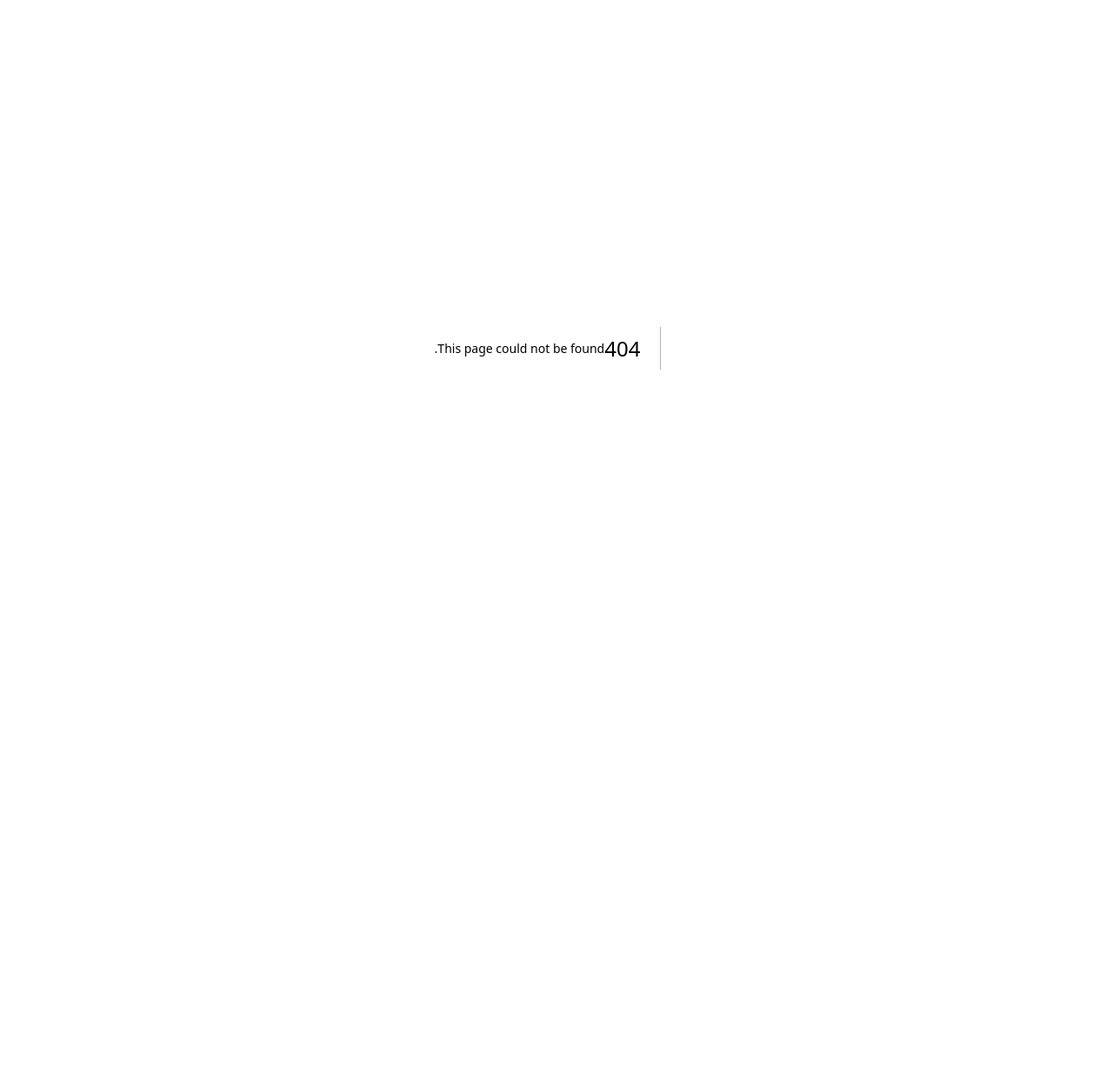
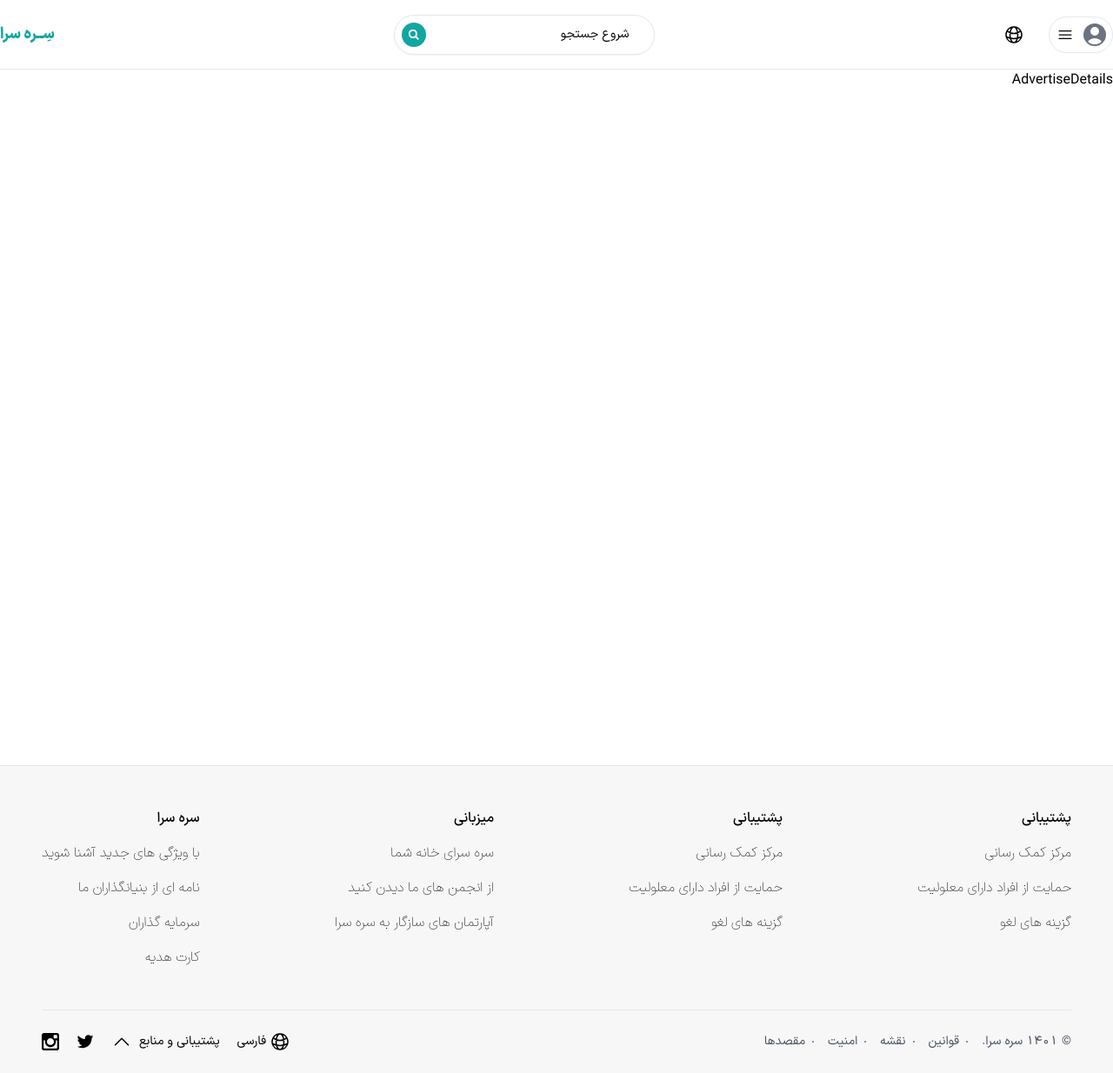
Before and after one commit to MaryamEsmaily/residence-panel-next-js, a Next.js app: page /1 in a window 1280 px wide. Before the commit this address had no page. Shown: the whole page at 87% size. Before the commit the page ends 800 px from the top, so only its background shows below. Built offline with nearby package versions, Linux system fonts and the light colour scheme; what tailwindcss-rtl would draw is missing.

Commit message:
add layout for detailsPage

```diff
--- /dev/null
+++ b/components/icons/InstagramIcon/index.jsx
@@ -0,0 +1,20 @@
+import React from "react";
+import classNames from "utils/classNames";
+
+function InstagramIcon({ className }) {
+  return (
+    <svg
+      xmlns="http://www.w3.org/2000/svg"
+      viewBox="0 0 24 24"
+      fill="currentColor"
+      className={classNames(className, "w-5 h-5")}
+    >
+      <path
+        d="m23.09.91c-.61-.61-1.33-.91-2.17-.91h-17.84c-.85 0-1.57.3-2.17.91s-.91 1.33-.91 2.17v17.84c0 .85.3 1.57.91 2.17s1.33.91 2.17.91h17.84c.85 0 1.57-.3 2.17-.91s.91-1.33.91-2.17v-17.84c0-.85-.3-1.57-.91-2.17zm-14.48 7.74c.94-.91 2.08-1.37 3.4-1.37 1.33 0 2.47.46 3.41 1.37s1.41 2.01 1.41 3.3-.47 2.39-1.41 3.3-2.08 1.37-3.41 1.37c-1.32 0-2.46-.46-3.4-1.37s-1.41-2.01-1.41-3.3.47-2.39 1.41-3.3zm12.66 11.63c0 .27-.09.5-.28.68a.92.92 0 0 1 -.67.28h-16.7a.93.93 0 0 1 -.68-.28.92.92 0 0 1 -.27-.68v-10.13h2.2a6.74 6.74 0 0 0 -.31 2.05c0 2 .73 3.71 2.19 5.12s3.21 2.12 5.27 2.12a7.5 7.5 0 0 0 3.75-.97 7.29 7.29 0 0 0 2.72-2.63 6.93 6.93 0 0 0 1-3.63c0-.71-.11-1.39-.31-2.05h2.11v10.12zm0-13.95c0 .3-.11.56-.31.77a1.05 1.05 0 0 1 -.77.31h-2.72c-.3 0-.56-.11-.77-.31a1.05 1.05 0 0 1 -.31-.77v-2.58c0-.29.11-.54.31-.76s.47-.32.77-.32h2.72c.3 0 .56.11.77.32s.31.47.31.76z"
+        fillRule="evenodd"
+      ></path>
+    </svg>
+  );
+}
+
+export default InstagramIcon;
--- /dev/null
+++ b/components/icons/TwitterIcon/index.jsx
@@ -0,0 +1,20 @@
+import React from "react";
+import classNames from "utils/classNames";
+
+function TwitterIcon({ className }) {
+  return (
+    <svg
+      xmlns="http://www.w3.org/2000/svg"
+      viewBox="0 0 32 32"
+      fill="currentColor"
+      className={classNames(className, "w-5 h-5")}
+    >
+      <path
+        d="m31 6.36c-1.16.49-2.32.82-3.55.95 1.29-.76 2.22-1.87 2.72-3.38a13.05 13.05 0 0 1 -3.91 1.51c-1.23-1.28-2.75-1.94-4.51-1.94-3.41 0-6.17 2.73-6.17 6.12 0 .49.07.95.17 1.38-4.94-.23-9.51-2.6-12.66-6.38-.56.95-.86 1.97-.86 3.09 0 2.07 1.03 3.91 2.75 5.06-1-.03-1.92-.3-2.82-.76v.07c0 2.89 2.12 5.42 4.94 5.98-.63.17-1.16.23-1.62.23-.3 0-.7-.03-1.13-.13a6.07 6.07 0 0 0 5.74 4.24c-2.22 1.74-4.78 2.63-7.66 2.63-.56 0-1.06-.03-1.43-.1 2.85 1.84 6 2.76 9.41 2.76 7.29 0 12.83-4.01 15.51-9.3 1.36-2.66 2.02-5.36 2.02-8.09v-.46c-.03-.17-.03-.3-.03-.33a12.66 12.66 0 0 0 3.09-3.16"
+        fillRule="evenodd"
+      ></path>
+    </svg>
+  );
+}
+
+export default TwitterIcon;
--- /dev/null
+++ b/components/layouts/DetailsLayout/Footer.jsx
@@ -0,0 +1,83 @@
+import ArrowUp from "@com-icons/ArrowUp";
+import EarthIcon from "@com-icons/EarthIcon";
+import InstagramIcon from "@com-icons/InstagramIcon";
+import TwitterIcon from "@com-icons/TwitterIcon";
+import Link from "next/link";
+import React from "react";
+
+function Footer() {
+  //
+  return (
+    <div className="bg-[#f7f7f7] border-t">
+      <div className="container px-12">
+        <div className="flex justify-between py-12">
+          <div className="space-y-4 font-thin">
+            <div className="font-medium">پشتیبانی</div>
+            <div> مرکز کمک رسانی</div>
+            <div>حمایت از افراد دارای معلولیت</div>
+            <div>گزینه های لغو</div>
+          </div>
+          <div className="space-y-4 font-thin">
+            <div className="font-medium">پشتیبانی</div>
+            <div> مرکز کمک رسانی</div>
+            <div>حمایت از افراد دارای معلولیت</div>
+            <div>گزینه های لغو</div>
+          </div>
+          <div className="space-y-4 font-thin">
+            <div className="font-medium"> میزبانی</div>
+            <div> سره سرای خانه شما</div>
+            <div>از انجمن های ما دیدن کنید</div>
+            <div>آپارتمان های سازگار به سره سرا</div>
+          </div>
+          <div className="space-y-4 font-thin">
+            <div className="font-medium">سره سرا</div>
+            <div>با ویژگی های جدید آشنا شوید</div>
+            <div>نامه ای از بنیانگذاران ما</div>
+            <div>سرمایه گذاران</div>
+            <div>کارت هدیه</div>
+          </div>
+        </div>
+        <div className="border-t">
+          <div className="flex py-6 h-full items-center justify-between text-sm">
+            <div className="flex gap-4 text-gray-600">
+              <div>© 1401 سره سرا.</div>
+              {[
+                { label: "قوانین", link: "#" },
+                { label: "نقشه", link: "#" },
+                { label: "امنیت", link: "#" },
+                { label: "مقصدها", link: "#" },
+              ].map((item) => (
+                <div key={item.label} className="flex gap-2 items-center">
+                  <div className="h-0.5 w-0.5 bg-gray-500 rounded-full"></div>
+                  <Link href={item.link}>
+                    <div className="hover:underline">{item.label}</div>
+                  </Link>
+                </div>
+              ))}
+            </div>
+            <div className="flex items-center gap-5">
+              <button className="rounded-full hover:underline">
+                <div className="flex items-center gap-1">
+                  <EarthIcon className="w-5 h-5" />
+                  <div>فارسی</div>
+                </div>
+              </button>
+              <button className="flex items-center gap-2 hover:underline">
+                <div>پشتیبانی و منابع</div>
+                <ArrowUp className="w-4 h-4" />
+              </button>
+              <button>
+                <TwitterIcon />
+              </button>
+              <button>
+                <InstagramIcon />
+              </button>
+            </div>
+          </div>
+        </div>
+      </div>
+    </div>
+  );
+}
+
+export default Footer;
--- /dev/null
+++ b/components/layouts/DetailsLayout/Header.jsx
@@ -0,0 +1,29 @@
+import AccountIcon from "@com-icons/AccountIcon";
+import EarthIcon from "@com-icons/EarthIcon";
+import MenuIcon from "@com-icons/MenuIcon";
+import React from "react";
+import SearchBar from "./SearchBar";
+
+function Header() {
+  return (
+    <div className="h-[80px] border-b">
+      <div className="container flex justify-between items-center h-full">
+        <div className="flex items-center gap-4">
+          <div className="flex items-center gap-2 border rounded-3xl p-1 hover:shadow-lg">
+            <AccountIcon className="w-8 h-8 text-gray-500" />
+            <MenuIcon className="pe-1" />
+          </div>
+          <button className="p-3 rounded-full hover:bg-gray-100">
+            <EarthIcon className="w-5 h-5" />
+          </button>
+        </div>
+        <div>
+          <SearchBar />
+        </div>
+        <div className="font-extrabold text-teal text-lg">سِــره سرا</div>
+      </div>
+    </div>
+  );
+}
+
+export default Header;
--- /dev/null
+++ b/components/layouts/DetailsLayout/Main.jsx
@@ -0,0 +1,7 @@
+import React from "react";
+
+function Main({ children }) {
+  return <div className="h-screen">{children}</div>;
+}
+
+export default Main;
--- /dev/null
+++ b/components/layouts/DetailsLayout/SearchBar.jsx
@@ -0,0 +1,15 @@
+import SearchIcon from "@com-icons/SearchIcon";
+import React from "react";
+
+function SearchBar() {
+  return (
+    <div className="flex items-center justify-between gap-4 border rounded-full p-2 shadow-sm hover:shadow-md w-[300px]">
+      <div className="px-5 text-sm">شروع جستجو</div>
+      <button className="rounded-full bg-teal p-2">
+        <SearchIcon className="text-white" />
+      </button>
+    </div>
+  );
+}
+
+export default SearchBar;
--- /dev/null
+++ b/components/layouts/DetailsLayout/index.jsx
@@ -0,0 +1,16 @@
+import React from "react";
+import Footer from "./Footer";
+import Header from "./Header";
+import Main from "./Main";
+
+function DetailsLayout({ children }) {
+  return (
+    <>
+      <Header />
+      <Main>{children}</Main>
+      <Footer />
+    </>
+  );
+}
+
+export default DetailsLayout;
--- a/components/pages/Home/AdvertisesSection.jsx
+++ b/components/pages/Home/AdvertisesSection.jsx
@@ -3,6 +3,7 @@ import React from "react";
 import StarIcon from "@com-icons/StarIcon";
 import HeartIcon from "@com-icons/HeartIcon";
 import ImageSlider from "@com-shared/ImageSlider";
+import Link from "next/link";
 
 function AdvertisesSection() {
   return (
@@ -10,6 +11,14 @@ function AdvertisesSection() {
       {advertises?.map((item) => (
         <div key={item.id} className="relative">
           <ImageSlider images={item.images} />
+          <Link
+            href={{
+              pathname: "/[id]",
+              query: {
+                id: item.id,
+              },
+            }}
+          >
             <div className="mt-2 space-y-1">
               <div className="flex justify-between items-center">
                 <div>{item.location}</div>
@@ -21,6 +30,8 @@ function AdvertisesSection() {
               <div className="font-thin"> به میزبانی {item.hostedBy}</div>
               <div> شبی {item.pricePerNight} تومان </div>
             </div>
+          </Link>
+
           <div className="absolute top-3 left-4 z-10">
             <button>
               <HeartIcon className="text-gray-500 opacity-80" />
--- /dev/null
+++ b/pages/[id].js
@@ -0,0 +1,11 @@
+import DetailsLayout from "@com-layouts/DetailsLayout";
+import React from "react";
+
+function AdvertiseDetails() {
+  return <div>AdvertiseDetails</div>;
+}
+
+AdvertiseDetails.getLayout = function getLayout(page) {
+  return <DetailsLayout>{page}</DetailsLayout>;
+};
+export default AdvertiseDetails;
--- a/pages/index.js
+++ b/pages/index.js
@@ -1,4 +1,4 @@
-import LandingLayout from "@com-layouts/LandingLayout";
+import DetailsLayout from "@com-layouts/LandingLayout";
 import AdvertisesSection from "@com-pages/Home/AdvertisesSection";
 import FiltersSection from "@com-pages/Home/FiltersSection";
 import dynamic from "next/dynamic";
@@ -21,7 +21,7 @@ function Home() {
 }
 
 Home.getLayout = function getLayout(page) {
-  return <LandingLayout>{page}</LandingLayout>;
+  return <DetailsLayout>{page}</DetailsLayout>;
 };
 
 export default Home;
```
Lines whose indentation alone changed are shown as unchanged.
